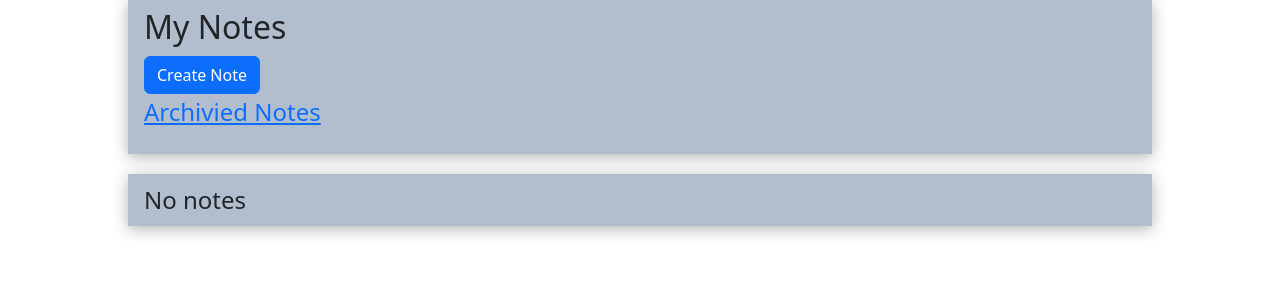
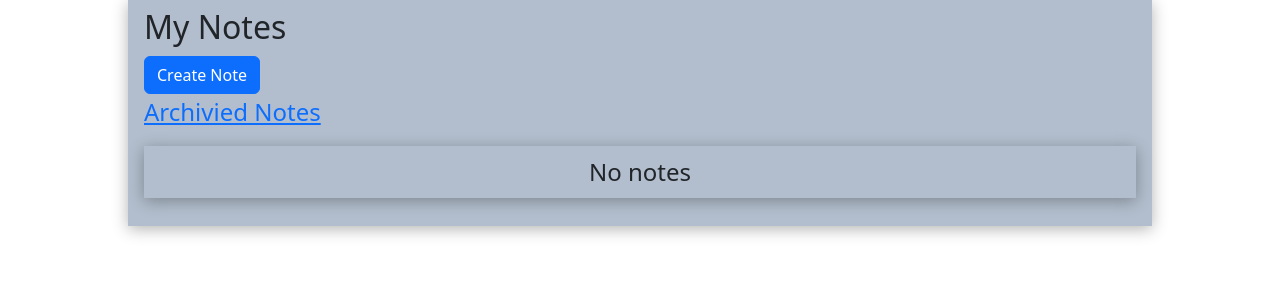
Before and after one commit to adriana75/notesEnsolvers, a React (Create React App) app in the folder frontEnd/notes/: page / in a window 1280 px wide. Shown: the top 300 px of the page. Built offline with nearby package versions, Linux system fonts and the light colour scheme.

Commit message:
"Modal Funcionando"

```diff
--- a/frontEnd/notes/src/components/Checkbox.jsx
+++ b/frontEnd/notes/src/components/Checkbox.jsx
@@ -6,7 +6,7 @@ const Checkbox = props => {
         <Fragment>
             <label className="list newItem">
                 <input className="listState" name = {id} type="checkbox" defaultChecked =  {done} onChange = {onChange}/>
-                <h3 className="ListText">{title}</h3>
+                <div className="ListText">{title}</div>
                 <div className="listText">{description}</div>
             </label>
         </Fragment>
--- a/frontEnd/notes/src/components/Container.jsx
+++ b/frontEnd/notes/src/components/Container.jsx
@@ -1,17 +1,11 @@
 import React from "react";
-import { useState } from "react";
 import FormNotes from "./FormNotes";
-import NotesList from "./NotesList";
-import ModalNotes from "./ModalNotes";
 
 const Container = () => {
-    const [list, setList] = useState([]);
-    const handleAddItem = addItem => { setList([...list, addItem]); };
 
     return (
        <div>
-            <FormNotes handleAddItem = {handleAddItem} />
-            <NotesList list = {list} setList = {setList}/>
+            <FormNotes/>
         </div>
     )
 }
--- a/frontEnd/notes/src/components/FormNotes.jsx
+++ b/frontEnd/notes/src/components/FormNotes.jsx
@@ -1,14 +1,20 @@
 import React from "react";
-import ModalList from "./ModalNotes";
+import { useState } from "react";
+import ModalNotes from "./ModalNotes";
+import NotesList from "./NotesList";
 
 const FormNotes = props => {
+
+    const [list, setList] = useState([]);
+    const handleAddItem = addItem => { setList([...list, addItem]); };
 
     return (
         <div className="notes">
             <div className="input">
                 <h2>My Notes</h2>
-                <ModalList/>
+                <ModalNotes handleAddItem = {handleAddItem} />
                 <p><a href="#">Archivied Notes</a></p>
+                <NotesList list = {list} setList = {setList}/>
             </div>
         </div>
     )
--- a/frontEnd/notes/src/components/ModalNotes.jsx
+++ b/frontEnd/notes/src/components/ModalNotes.jsx
@@ -16,6 +16,7 @@ const ModalList = props => {
             title,
             description
         });
+        setTitle("");
         setDescription("");
     }
     return (
@@ -41,6 +42,7 @@ const ModalList = props => {
                     </ModalBody>
                     <ModalFooter>
                         <button onClick={openModal}>Cancel</button>
+
                     </ModalFooter>
                 </Modal>
             </div>
```
